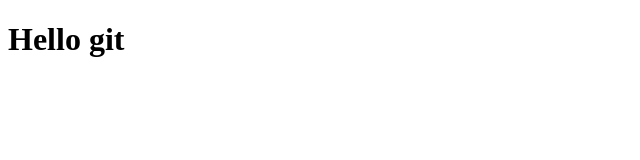
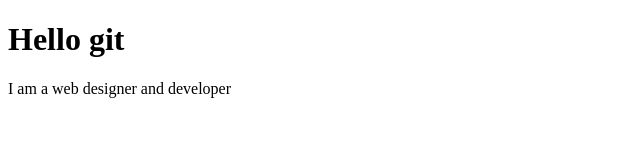
Before and after one commit to KhaledShourov/my-first-website, a plain HTML site: page index.html in a window 1280 px wide. Shown: the whole page, without its empty margins (0-640 px from the left). Drawn offline with Linux system fonts and the light colour scheme.

Commit message:
added paragraph

```diff
--- a/index.html
+++ b/index.html
@@ -7,5 +7,6 @@
 </head>
 <body>
    <H1>Hello git</H1>
+    <p>I am a web designer and developer</p>
 </body>
 </html>
```
